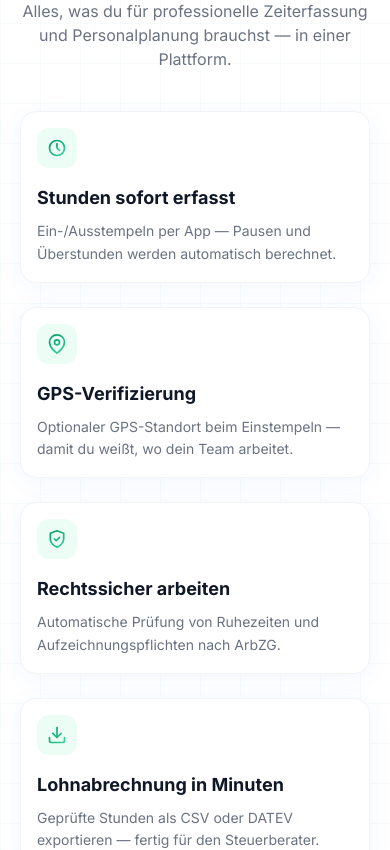
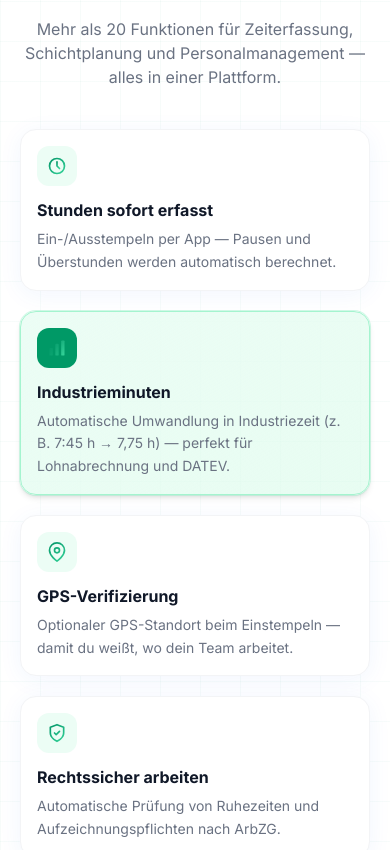
Before and after one commit to eltahawyomar001-eng/SchichtPlan, a Next.js app: page / in a window 390 px wide. Shown: the part 4137-4987 px from the top of the page. Built offline with nearby package versions, Linux system fonts and the light colour scheme; no server answers.

Commit message:
feat(ui): replace blog emojis with SVGs, expand features to 16 benefits

```diff
--- a/messages/en.json
+++ b/messages/en.json
@@ -799,13 +799,13 @@
     "step4Title": "Ready for payroll",
     "step4Desc": "Export approved hours as CSV or DATEV, detect overtime, and comply with all record-keeping requirements \u2014 automatically.",
     "step4Feature1": "CSV and DATEV payroll export",
-    "step4Feature2": "Automatic overtime detection",
+    "step4Feature2": "Industrial minutes conversion (e.g. 7:45 h → 7.75 h)",
     "step4Feature3": "Month-close workflow",
     "step4Feature4": "Time account per employee",
     "benefitsTitle": "Why teams choose",
     "benefitsTitleBrand": "Shiftfy",
     "benefitsTitleEnd": "",
-    "benefitsSubtitle": "Everything you need for professional time tracking and workforce planning \u2014 in one platform.",
+    "benefitsSubtitle": "Over 20 features for time tracking, shift planning, and workforce management \u2014 all in one platform.",
     "benefit1Title": "Hours tracked instantly",
     "benefit1Desc": "Clock in and out via app \u2014 breaks and overtime are calculated automatically.",
     "benefit2Title": "GPS verification",
@@ -818,6 +818,26 @@
     "benefit5Desc": "Vacation, sick leave, and holidays managed in one system.",
     "benefit6Title": "Simple and intuitive",
     "benefit6Desc": "Employees start tracking right away \u2014 no training needed.",
+    "benefit7Title": "Industrial minutes",
+    "benefit7Desc": "Automatic conversion to decimal time (e.g. 7:45 h \u2192 7.75 h) \u2014 perfect for payroll and DATEV.",
+    "benefit8Title": "Shift templates",
+    "benefit8Desc": "Save recurring shifts as templates and apply them with one click.",
+    "benefit9Title": "Shift swaps",
+    "benefit9Desc": "Employees swap shifts on their own \u2014 with optional manager approval.",
+    "benefit10Title": "Qualifications",
+    "benefit10Desc": "Assign skills and certifications \u2014 only qualified staff gets scheduled.",
+    "benefit11Title": "Automation",
+    "benefit11Desc": "Rules for automatic surcharges, notifications, and shift assignments.",
+    "benefit12Title": "Team calendar",
+    "benefit12Desc": "Who\u2019s working when? Clear calendar view for the entire team.",
+    "benefit13Title": "Vacation account",
+    "benefit13Desc": "Remaining leave, entitlement, and days taken \u2014 all at a glance per employee.",
+    "benefit14Title": "Locations & departments",
+    "benefit14Desc": "Manage multiple locations and departments \u2014 each with their own schedules.",
+    "benefit15Title": "Projects",
+    "benefit15Desc": "Track working hours per project for precise cost allocation.",
+    "benefit16Title": "Public holidays",
+    "benefit16Desc": "Public holidays per state are considered automatically \u2014 including surcharge calculations.",
     "faqTitle": "Frequently asked questions",
     "faqSubtitle": "Got questions? We have answers.",
     "faq1Q": "Is Shiftfy really free?",
--- a/src/app/(auth)/blog/[slug]/page.tsx
+++ b/src/app/(auth)/blog/[slug]/page.tsx
@@ -1,15 +1,22 @@
 import { Metadata } from "next";
 import Link from "next/link";
 import { notFound } from "next/navigation";
+import { type SVGProps } from "react";
 import { getTranslations } from "next-intl/server";
-import { ShiftfyMark } from "@/components/icons";
+import {
+  ShiftfyMark,
+  ClipboardIcon,
+  ScaleIcon,
+  UsersIcon,
+  ClockIcon,
+} from "@/components/icons";
 
 interface BlogPostContent {
   title: string;
   date: string;
   readTime: string;
   category: string;
-  icon: string;
+  Icon: (props: SVGProps<SVGSVGElement>) => React.ReactElement;
   content: string[];
 }
 
@@ -19,7 +26,7 @@ const POSTS: Record<string, BlogPostContent> = {
     date: "2025-01-15",
     readTime: "5 min",
     category: "Planung",
-    icon: "📋",
+    Icon: ClipboardIcon,
     content: [
       "Die effiziente Schichtplanung ist eine der größten Herausforderungen im Personalmanagement. Mit den richtigen Strategien und Tools können Sie nicht nur die Produktivität steigern, sondern auch die Zufriedenheit Ihrer Mitarbeiter erhöhen.",
       "1. Frühzeitige Planung: Veröffentlichen Sie Schichtpläne mindestens zwei Wochen im Voraus. Das gibt Ihren Mitarbeitern genügend Zeit, sich darauf einzustellen und eventuelle Konflikte rechtzeitig zu melden.",
@@ -39,7 +46,7 @@ const POSTS: Record<string, BlogPostContent> = {
     date: "2025-01-10",
     readTime: "7 min",
     category: "Recht",
-    icon: "⚖️",
+    Icon: ScaleIcon,
     content: [
       "Das Arbeitszeitgesetz (ArbZG) regelt in Deutschland die zulässigen Arbeitszeiten, Pausen und Ruhezeiten. Für Arbeitgeber, die mit Schichtarbeit planen, ist die Einhaltung dieser Vorschriften besonders wichtig.",
       "Maximale Arbeitszeit: Die werktägliche Arbeitszeit darf 8 Stunden nicht überschreiten. Sie kann auf bis zu 10 Stunden verlängert werden, wenn innerhalb von 6 Kalendermonaten oder 24 Wochen im Durchschnitt 8 Stunden werktäglich nicht überschritten werden.",
@@ -56,7 +63,7 @@ const POSTS: Record<string, BlogPostContent> = {
     date: "2025-01-05",
     readTime: "6 min",
     category: "HR",
-    icon: "🤝",
+    Icon: UsersIcon,
     content: [
       "Fluktuation in schichtbasierten Betrieben ist oft höher als in Unternehmen mit regulären Arbeitszeiten. Doch mit den richtigen Maßnahmen können Sie Ihre Mitarbeiter langfristig binden.",
       "Transparente Planung: Nichts frustriert Mitarbeiter mehr als unvorhersehbare Schichtpläne. Sorgen Sie für Transparenz und Planbarkeit. Mit Shiftfy haben alle Mitarbeiter jederzeit Zugriff auf ihren aktuellen Schichtplan.",
@@ -73,7 +80,7 @@ const POSTS: Record<string, BlogPostContent> = {
     date: "2024-12-20",
     readTime: "4 min",
     category: "Technologie",
-    icon: "⏱️",
+    Icon: ClockIcon,
     content: [
       "Die Zeiten der Stechuhr und handschriftlichen Stundenzettel sind vorbei. Digitale Zeiterfassungssysteme bieten zahlreiche Vorteile für Unternehmen jeder Größe.",
       "Genauigkeit: Digitale Systeme erfassen Arbeitszeiten auf die Minute genau. Rundungsfehler, unleserliche Handschriften und nachträgliche Änderungen gehören der Vergangenheit an.",
@@ -316,7 +323,9 @@ export default async function BlogPostPage({ params }: Props) {
                   >
                     <article className="h-full rounded-xl border border-gray-200/80 bg-white p-5 hover:shadow-lg hover:border-emerald-200/60 transition-all duration-300">
                       <div className="flex items-center gap-3 mb-3">
-                        <span className="text-2xl">{related.icon}</span>
+                        <div className="w-8 h-8 rounded-lg bg-emerald-50 flex items-center justify-center">
+                          <related.Icon className="w-4 h-4 text-emerald-600" />
+                        </div>
                         <span
                           className={`inline-flex items-center gap-1 rounded-full px-2 py-0.5 text-xs font-medium ${rStyle.bg} ${rStyle.text}`}
                         >
--- a/src/app/(auth)/blog/page.tsx
+++ b/src/app/(auth)/blog/page.tsx
@@ -1,7 +1,14 @@
 import { Metadata } from "next";
 import Link from "next/link";
+import { type SVGProps } from "react";
 import { getTranslations } from "next-intl/server";
-import { ShiftfyMark } from "@/components/icons";
+import {
+  ShiftfyMark,
+  ClipboardIcon,
+  ScaleIcon,
+  UsersIcon,
+  ClockIcon,
+} from "@/components/icons";
 
 export const metadata: Metadata = {
   title: "Blog – Tipps zu Zeiterfassung, Schichtplanung & Arbeitsrecht",
@@ -32,7 +39,7 @@ interface BlogPost {
   date: string;
   readTime: string;
   category: string;
-  icon: string;
+  Icon: (props: SVGProps<SVGSVGElement>) => React.ReactElement;
 }
 
 const posts: BlogPost[] = [
@@ -44,7 +51,7 @@ const posts: BlogPost[] = [
     date: "2025-01-15",
     readTime: "5 min",
     category: "Planung",
-    icon: "📋",
+    Icon: ClipboardIcon,
   },
   {
     slug: "arbeitszeitgesetz-2025",
@@ -54,7 +61,7 @@ const posts: BlogPost[] = [
     date: "2025-01-10",
     readTime: "7 min",
     category: "Recht",
-    icon: "⚖️",
+    Icon: ScaleIcon,
   },
   {
     slug: "mitarbeiterbindung-schichtarbeit",
@@ -64,7 +71,7 @@ const posts: BlogPost[] = [
     date: "2025-01-05",
     readTime: "6 min",
     category: "HR",
-    icon: "🤝",
+    Icon: UsersIcon,
   },
   {
     slug: "digitale-stempeluhr-vorteile",
@@ -74,25 +81,37 @@ const posts: BlogPost[] = [
     date: "2024-12-20",
     readTime: "4 min",
     category: "Technologie",
-    icon: "⏱️",
+    Icon: ClockIcon,
   },
 ];
 
 const CATEGORY_STYLES: Record<
   string,
-  { bg: string; text: string; dot: string }
+  { bg: string; text: string; dot: string; iconBg: string }
 > = {
   Planung: {
     bg: "bg-emerald-50",
     text: "text-emerald-700",
     dot: "bg-emerald-500",
+    iconBg: "from-emerald-500 to-emerald-600",
   },
-  Recht: { bg: "bg-amber-50", text: "text-amber-700", dot: "bg-amber-500" },
-  HR: { bg: "bg-sky-50", text: "text-sky-700", dot: "bg-sky-500" },
+  Recht: {
+    bg: "bg-amber-50",
+    text: "text-amber-700",
+    dot: "bg-amber-500",
+    iconBg: "from-amber-500 to-amber-600",
+  },
+  HR: {
+    bg: "bg-sky-50",
+    text: "text-sky-700",
+    dot: "bg-sky-500",
+    iconBg: "from-sky-500 to-sky-600",
+  },
   Technologie: {
     bg: "bg-violet-50",
     text: "text-violet-700",
     dot: "bg-violet-500",
+    iconBg: "from-violet-500 to-violet-600",
   },
 };
 
@@ -154,10 +173,10 @@ export default async function BlogPage() {
         <Link href={`/blog/${featured.slug}`} className="group block -mt-2">
           <article className="relative rounded-2xl border border-gray-200/80 bg-white overflow-hidden shadow-sm hover:shadow-xl hover:border-emerald-200/60 transition-all duration-300">
             <div className="grid md:grid-cols-5">
-              <div className="md:col-span-2 bg-gradient-to-br from-emerald-500 to-emerald-600 flex items-center justify-center p-10 sm:p-14">
-                <span className="text-7xl sm:text-8xl drop-shadow-sm">
-                  {featured.icon}
-                </span>
+              <div
+                className={`md:col-span-2 bg-gradient-to-br ${CATEGORY_STYLES[featured.category]?.iconBg ?? "from-emerald-500 to-emerald-600"} flex items-center justify-center p-10 sm:p-14`}
+              >
+                <featured.Icon className="w-16 h-16 sm:w-20 sm:h-20 text-white drop-shadow-sm" />
               </div>
               <div className="md:col-span-3 p-6 sm:p-8 lg:p-10 flex flex-col justify-center">
                 <div className="flex flex-wrap items-center gap-3 mb-4">
@@ -200,7 +219,9 @@ export default async function BlogPage() {
 
         {/* Articles Grid */}
         <div className="grid sm:grid-cols-2 lg:grid-cols-3 gap-6 mt-10">
-          {rest.map((post) => (
+          {rest.map((post) => {
+            const catStyle = CATEGORY_STYLES[post.category];
+            return (
               <Link
                 key={post.slug}
                 href={`/blog/${post.slug}`}
@@ -208,9 +229,11 @@ export default async function BlogPage() {
               >
                 <article className="h-full rounded-2xl border border-gray-200/80 bg-white overflow-hidden shadow-sm hover:shadow-xl hover:border-emerald-200/60 transition-all duration-300 flex flex-col">
                   <div className="h-40 bg-gradient-to-br from-gray-50 to-gray-100 flex items-center justify-center group-hover:from-emerald-50 group-hover:to-emerald-100/50 transition-colors duration-300">
-                  <span className="text-5xl sm:text-6xl drop-shadow-sm group-hover:scale-110 transition-transform duration-300">
-                    {post.icon}
-                  </span>
+                    <div
+                      className={`w-16 h-16 rounded-2xl bg-gradient-to-br ${catStyle?.iconBg ?? "from-gray-500 to-gray-600"} flex items-center justify-center group-hover:scale-110 transition-transform duration-300 shadow-lg`}
+                    >
+                      <post.Icon className="w-8 h-8 text-white" />
+                    </div>
                   </div>
                   <div className="p-5 sm:p-6 flex flex-col flex-1">
                     <div className="flex items-center gap-3 mb-3">
@@ -249,7 +272,8 @@ export default async function BlogPage() {
                   </div>
                 </article>
               </Link>
-          ))}
+            );
+          })}
         </div>
       </main>
 
@@ -288,6 +312,7 @@ function CategoryBadge({ category }: { category: string }) {
     bg: "bg-gray-50",
     text: "text-gray-700",
     dot: "bg-gray-400",
+    iconBg: "from-gray-500 to-gray-600",
   };
 
   return (
--- a/src/components/landing/LandingPage.tsx
+++ b/src/components/landing/LandingPage.tsx
@@ -22,6 +22,20 @@ import {
   HeartPulseIcon,
   WrenchIcon,
   TruckIcon,
+  SwapIcon,
+  TemplateIcon,
+  AwardIcon,
+  BarChartIcon,
+  SettingsIcon,
+  CalendarUsersIcon,
+  FlagIcon,
+  DatabaseIcon,
+  LayersIcon,
+  BuildingIcon,
+  BriefcaseIcon,
+  PalmtreeIcon,
+  SmartphoneIcon,
+  LinkIcon,
 } from "@/components/icons";
 import { LanguageSwitcher } from "@/components/layout/language-switcher";
 import { CookieSettingsButton } from "@/components/cookie-banner";
@@ -769,6 +783,12 @@ function BenefitsSection() {
       desc: t("benefit1Desc"),
     },
     {
+      icon: BarChartIcon,
+      title: t("benefit7Title"),
+      desc: t("benefit7Desc"),
+      highlight: true,
+    },
+    {
       icon: MapPinIcon,
       title: t("benefit2Title"),
       desc: t("benefit2Desc"),
@@ -789,6 +809,51 @@ function BenefitsSection() {
       desc: t("benefit5Desc"),
     },
     {
+      icon: TemplateIcon,
+      title: t("benefit8Title"),
+      desc: t("benefit8Desc"),
+    },
+    {
+      icon: SwapIcon,
+      title: t("benefit9Title"),
+      desc: t("benefit9Desc"),
+    },
+    {
+      icon: AwardIcon,
+      title: t("benefit10Title"),
+      desc: t("benefit10Desc"),
+    },
+    {
+      icon: SettingsIcon,
+      title: t("benefit11Title"),
+      desc: t("benefit11Desc"),
+    },
+    {
+      icon: CalendarUsersIcon,
+      title: t("benefit12Title"),
+      desc: t("benefit12Desc"),
+    },
+    {
+      icon: PalmtreeIcon,
+      title: t("benefit13Title"),
+      desc: t("benefit13Desc"),
+    },
+    {
+      icon: BuildingIcon,
+      title: t("benefit14Title"),
+      desc: t("benefit14Desc"),
+    },
+    {
+      icon: BriefcaseIcon,
+      title: t("benefit15Title"),
+      desc: t("benefit15Desc"),
+    },
+    {
+      icon: FlagIcon,
+      title: t("benefit16Title"),
+      desc: t("benefit16Desc"),
+    },
+    {
       icon: ZapIcon,
       title: t("benefit6Title"),
       desc: t("benefit6Desc"),
@@ -807,17 +872,27 @@ function BenefitsSection() {
           <p className="mt-4 text-gray-500">{t("benefitsSubtitle")}</p>
         </div>
 
-        <div className="grid md:grid-cols-2 lg:grid-cols-3 gap-6">
+        <div className="grid md:grid-cols-2 lg:grid-cols-4 gap-5">
           {benefits.map((b) => (
             <div
               key={b.title}
-              className="rounded-2xl bg-white border border-gray-100 shadow-[0px_4px_24px_0px_rgba(37,99,235,0.06)] p-4 sm:p-6 hover:shadow-[0px_8px_32px_0px_rgba(37,99,235,0.12)] transition-shadow"
+              className={`rounded-2xl border p-4 sm:p-5 hover:shadow-[0px_8px_32px_0px_rgba(37,99,235,0.12)] transition-all duration-300 ${
+                b.highlight
+                  ? "bg-gradient-to-br from-emerald-50 to-emerald-100/50 border-emerald-200 shadow-md ring-1 ring-emerald-200/50"
+                  : "bg-white border-gray-100 shadow-[0px_4px_24px_0px_rgba(37,99,235,0.06)]"
+              }`}
             >
-              <div className="w-10 h-10 rounded-xl bg-emerald-50 flex items-center justify-center mb-4">
-                <b.icon className="w-5 h-5" />
+              <div
+                className={`w-10 h-10 rounded-xl flex items-center justify-center mb-3 ${
+                  b.highlight ? "bg-emerald-600" : "bg-emerald-50"
+                }`}
+              >
+                <b.icon
+                  className={`w-5 h-5 ${b.highlight ? "text-white" : ""}`}
+                />
               </div>
-              <h3 className="font-bold text-gray-900 text-lg">{b.title}</h3>
-              <p className="mt-2 text-sm text-gray-500 leading-relaxed">
+              <h3 className="font-bold text-gray-900">{b.title}</h3>
+              <p className="mt-1.5 text-sm text-gray-500 leading-relaxed">
                 {b.desc}
               </p>
             </div>
```
Also changed, not shown: messages/de.json. Lines whose indentation alone changed are shown as unchanged.
